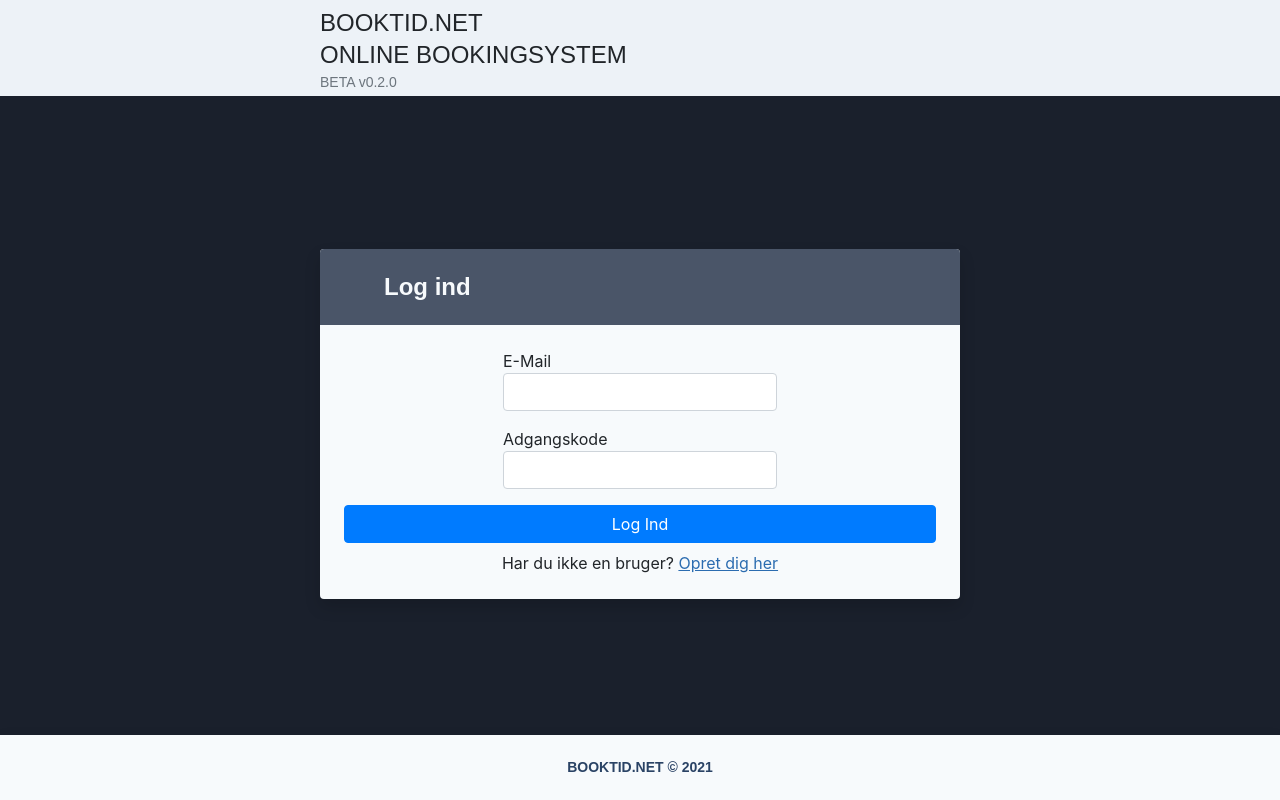
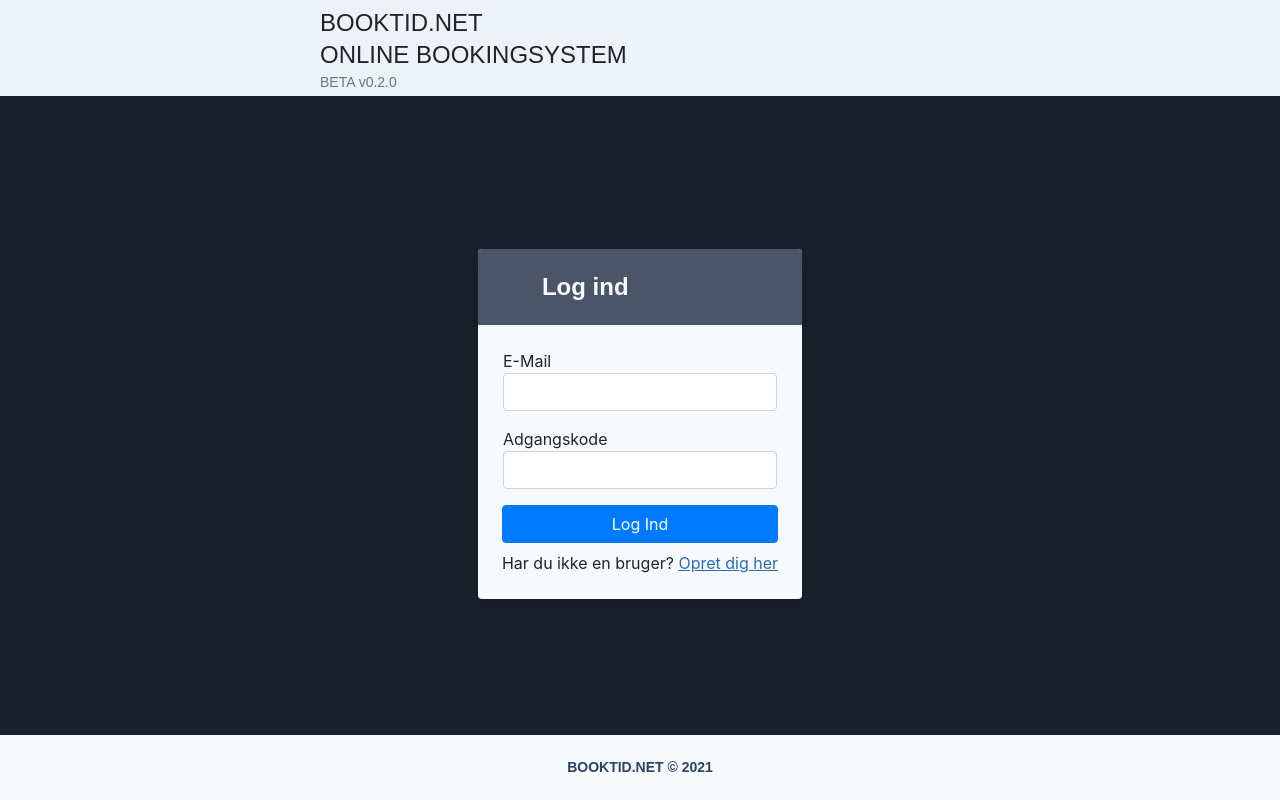
Before and after one commit to mathiashsteffensen/book-tid-admin-ui, a Next.js app: page /login in a window 1280 px wide. Built offline with nearby package versions, Linux system fonts and the light colour scheme.

Commit message:
Login page UI update

```diff
--- a/src/pages/login/index.jsx
+++ b/src/pages/login/index.jsx
@@ -23,10 +23,10 @@ export default function Login() {
     }, []);
 
     return (
-        <main className="w-screen min-h-screen bg-gray-900 bg-opaque flex flex-col">
+        <main className="w-screen min-h-screen bg-gray-900 bg-opaque items-center flex flex-col">
             <AltHeader />
 
-            <div className="my-auto mx-6 lg:mx-80">
+            <div className="my-auto max-w-sm mx-6">
                 <Form className="bg-gray-100 mb-12 overflow-hidden rounded shadow mx-auto">
                     <div className="w-full">
                         <div className="w-full bg-gray-700">
@@ -59,7 +59,11 @@ export default function Login() {
                                 />
                             </Form.Group>
 
-                            <Button type="submit" className="w-full" onClick={handleLogin}>
+                            <Button
+                                type="submit"
+                                className="w-full"
+                                onClick={handleLogin}
+                            >
                                 Log Ind
                             </Button>
 
--- a/tailwind.config.js
+++ b/tailwind.config.js
@@ -46,7 +46,7 @@ module.exports = {
         '3xs': '0.5rem'
       },
       gridTemplateColumns: {
-          'table': '50px repeat(7, 1fr)'
+        'table': '50px repeat(7, 1fr)'
       },
       gridTemplateRows: {
         'table': '35px repeat(6, 1fr)'
```
